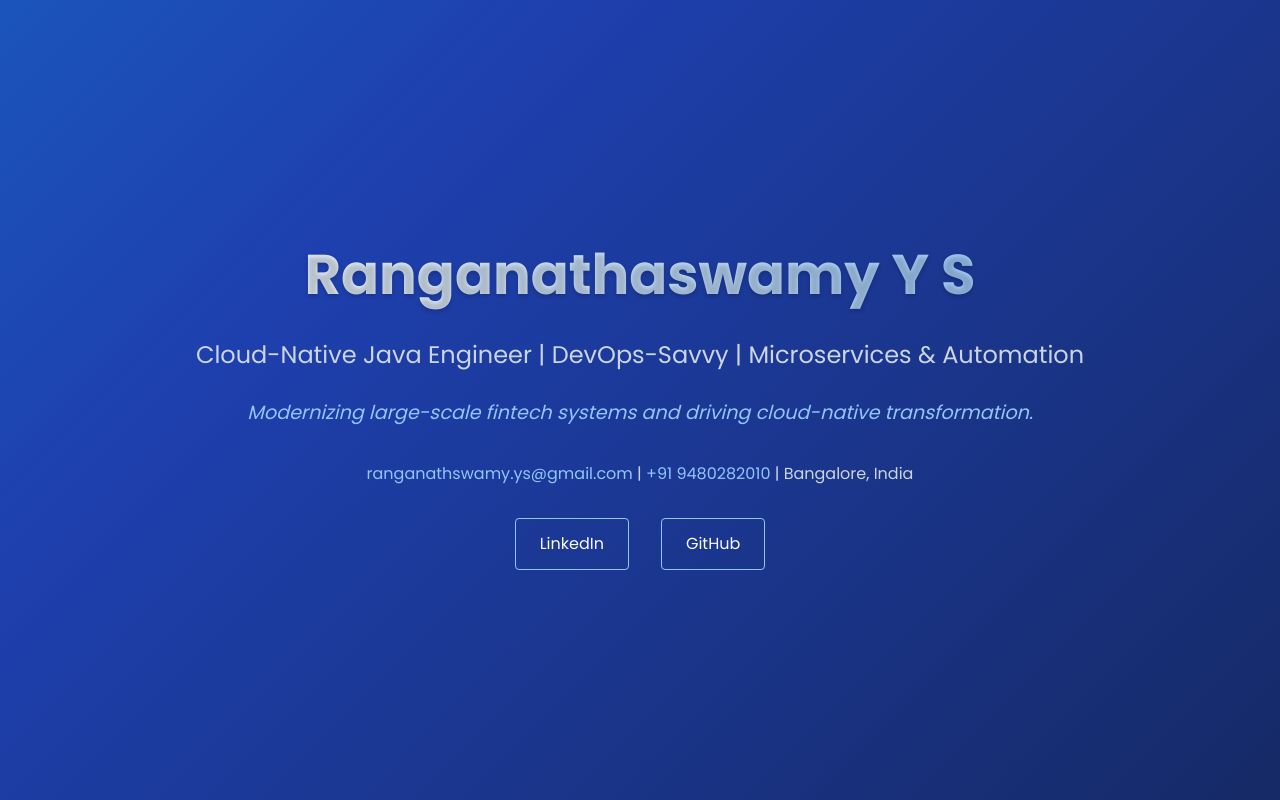
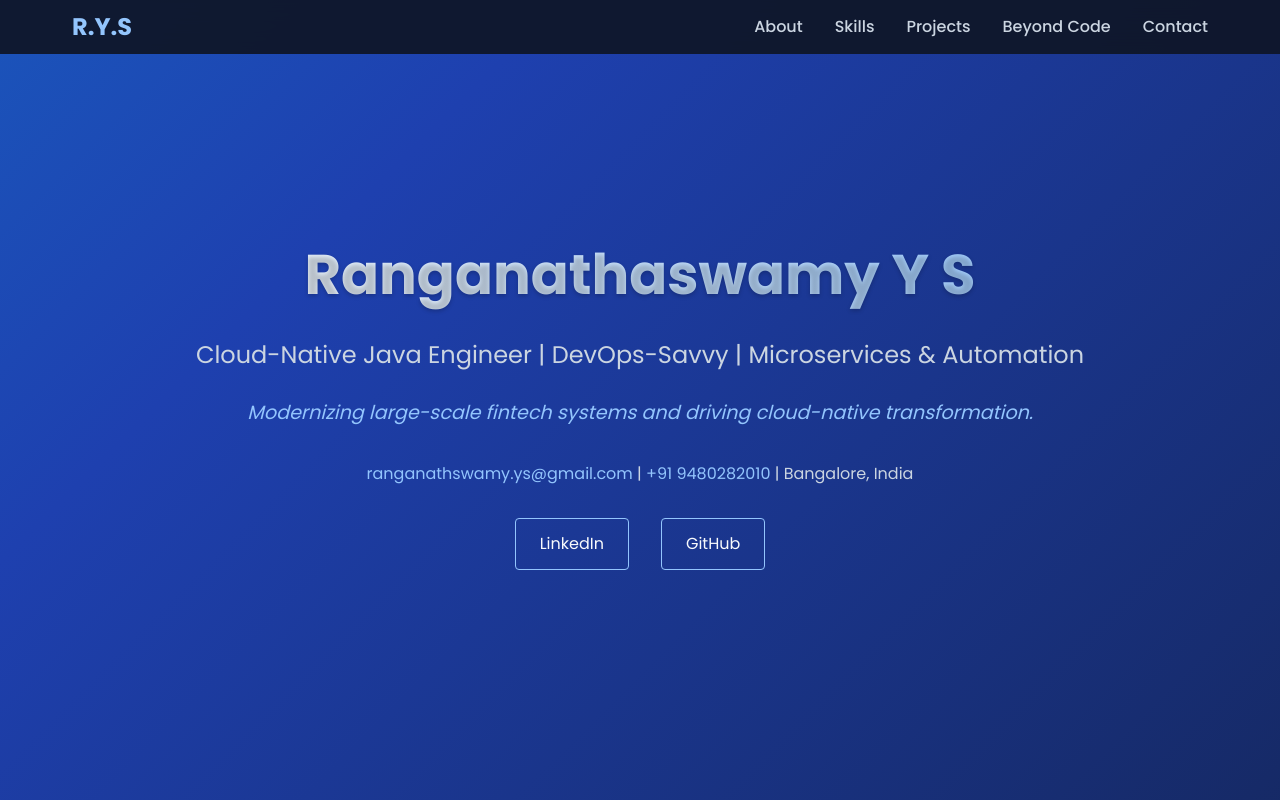
Before and after one commit to Ranganath0108/portfolio-website, a React (Vite) app: page / in a window 1280 px wide. Shown: the top 800 px of the page. Built offline with nearby package versions, Linux system fonts and the light colour scheme.

Commit message:
Added navbar and scrollable feature

```diff
--- a/src/App.jsx
+++ b/src/App.jsx
@@ -1,7 +1,8 @@
+import Navbar from './components/Navbar'; // <-- Import the Navbar
 import Header from './components/Header';
 import About from './components/About';
 import Skills from './components/Skills';
-import Hobbies from './components/Hobbies'; // <-- Import Hobbies
+import Hobbies from './components/Hobbies';
 import Projects from './components/Projects';
 import Footer from './components/Footer';
 import './App.css'
@@ -9,10 +10,11 @@ import './App.css'
 function App() {
   return (
     <>
+      <Navbar />
       <Header />
       <About />
       <Skills />
-      <Hobbies /> {/* <-- Add it here */}
+      <Hobbies />
       <Projects />
       <Footer />
     </>
--- /dev/null
+++ b/src/components/Navbar.css
@@ -0,0 +1,49 @@
+/* Navbar.css */
+.navbar {
+  position: fixed; /* Fixes the navbar to the top of the viewport */
+  top: 0;
+  width: 100%;
+  background-color: rgba(15, 23, 42, 0.95); /* Semi-transparent dark background */
+  backdrop-filter: blur(10px); /* Adds a frosted glass effect */
+  z-index: 1000; /* Ensures it stays on top of other content */
+  padding: 0.5rem 0;
+}
+
+.nav-container {
+  display: flex;
+  justify-content: space-between;
+  align-items: center;
+  max-width: 1200px;
+  margin: 0 auto;
+  padding: 0 2rem;
+}
+
+.nav-logo {
+  font-size: 1.5rem;
+  font-weight: 700;
+  color: #93c5fd;
+}
+
+.nav-menu {
+  display: flex;
+  list-style: none;
+  gap: 2rem;
+}
+
+.nav-item a {
+  color: #cbd5e1;
+  text-decoration: none;
+  font-weight: 500;
+  transition: color 0.3s ease;
+}
+
+.nav-item a:hover {
+  color: #93c5fd;
+}
+
+/* Responsive design for mobile - we'll handle this later */
+@media (max-width: 768px) {
+  .nav-menu {
+    gap: 1rem;
+  }
+}
--- /dev/null
+++ b/src/components/Navbar.jsx
@@ -0,0 +1,38 @@
+import './Navbar.css';
+
+const Navbar = () => {
+  // Function to handle smooth scrolling
+  const scrollToSection = (sectionId) => {
+    const element = document.getElementById(sectionId);
+    if (element) {
+      element.scrollIntoView({ behavior: 'smooth' });
+    }
+  };
+
+  return (
+    <nav className="navbar">
+      <div className="nav-container">
+        <span className="nav-logo">R.Y.S</span>
+        <ul className="nav-menu">
+          <li className="nav-item">
+            <a href="#about" onClick={() => scrollToSection('about')}>About</a>
+          </li>
+          <li className="nav-item">
+            <a href="#skills" onClick={() => scrollToSection('skills')}>Skills</a>
+          </li>
+          <li className="nav-item">
+            <a href="#projects" onClick={() => scrollToSection('projects')}>Projects</a>
+          </li>
+          <li className="nav-item">
+            <a href="#hobbies" onClick={() => scrollToSection('hobbies')}>Beyond Code</a>
+          </li>
+          <li className="nav-item">
+            <a href="#contact" onClick={() => scrollToSection('contact')}>Contact</a>
+          </li>
+        </ul>
+      </div>
+    </nav>
+  );
+};
+
+export default Navbar;
--- a/src/index.css
+++ b/src/index.css
@@ -23,3 +23,8 @@ body {
 h1, h2, h3, h4, h5, h6 {
   font-weight: 600; /* Makes headings bolder in Poppins */
 }
+
+
+html {
+  scroll-padding-top: 70px; /* Adjust this value to the height of your navbar */
+}
```
